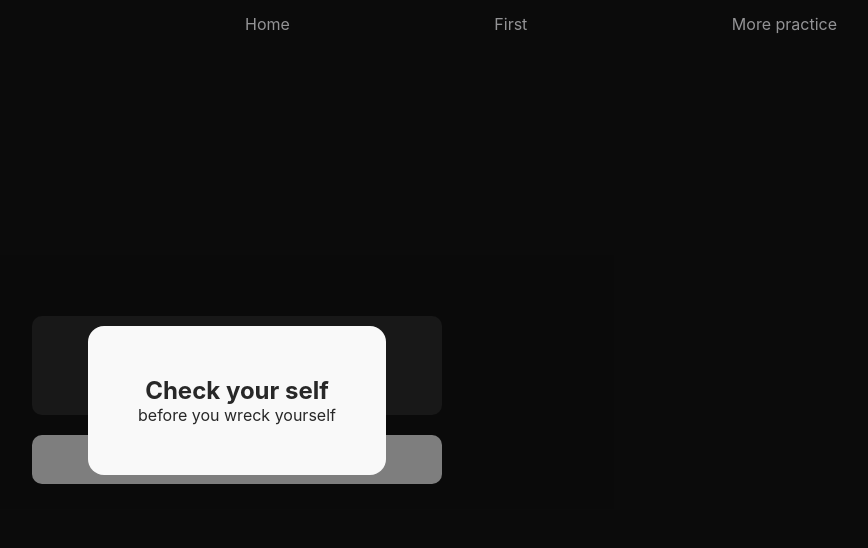
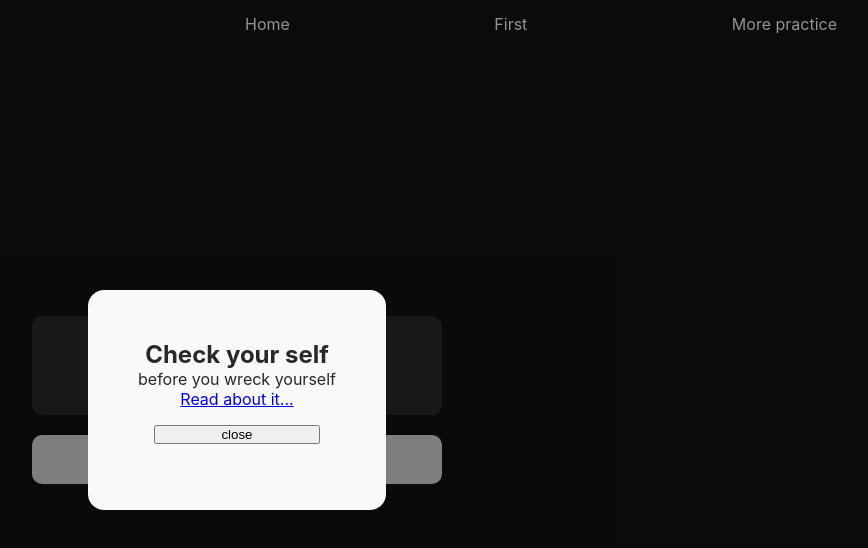
Before and after one commit to robonexx/reactBasics, a React (Create React App) app: page /more in a window 1280 px wide. Shown: the top 548 px of the page, without its empty margins (403-1271 px from the left). Built offline with nearby package versions, Linux system fonts and the light colour scheme.

Commit message:
workding on passing props using a modal and updating state, onClick events

```diff
--- a/src/components/Modal.css
+++ b/src/components/Modal.css
@@ -10,6 +10,8 @@
     justify-content: center;
 }
 .modal {
+    display: flex;
+    flex-direction: column;
     padding: 50px;
     max-width: 480px;
     margin: 20vh auto;
@@ -17,3 +19,7 @@
     color: #282828;
     border-radius: 1rem;
 }
+
+.modal button {
+    margin: 1rem;
+}
--- a/src/components/Modal.js
+++ b/src/components/Modal.js
@@ -1,10 +1,12 @@
 import './Modal.css'
 
-export default function Modal({children}) {
+export default function Modal({children, handleModal}) {
     return (
         <div className="modal-backdrop">
             <div className="modal">
                 {children}
+                <button
+                onClick={handleModal}>close</button>
             </div>
 
         </div>
--- a/src/pages/More.js
+++ b/src/pages/More.js
@@ -1,17 +1,28 @@
-import React from 'react';
+import React, { useState } from 'react';
 import Title from '../components/Title';
 import Modal from '../components/Modal';
 
 const More = () => {
+  const [showModal, setShowModal] = useState(true);
 
-    const subtitle = "Welcome to my house"
+  console.log(showModal);
+
+  const handleModal = () => {
+    setShowModal(false);
+  };
+
+  const subtitle = 'Welcome to my house';
   return (
-      <div>
-          <Modal>
-                <h2>Check your self</h2>
-                <p>before you wreck yourself</p>
-              </Modal>
-          <Title text="Robs coding world" subtitle={subtitle}/>
+    <div>
+      {showModal && (
+        <Modal handleModal={handleModal}>
+          <h2>Check your self</h2>
+          <p>before you wreck yourself</p>
+          <a href='/'>Read about it...</a>
+        </Modal>
+      )}
+
+      <Title text='Robs coding world' subtitle={subtitle} />
     </div>
   );
 };
```
